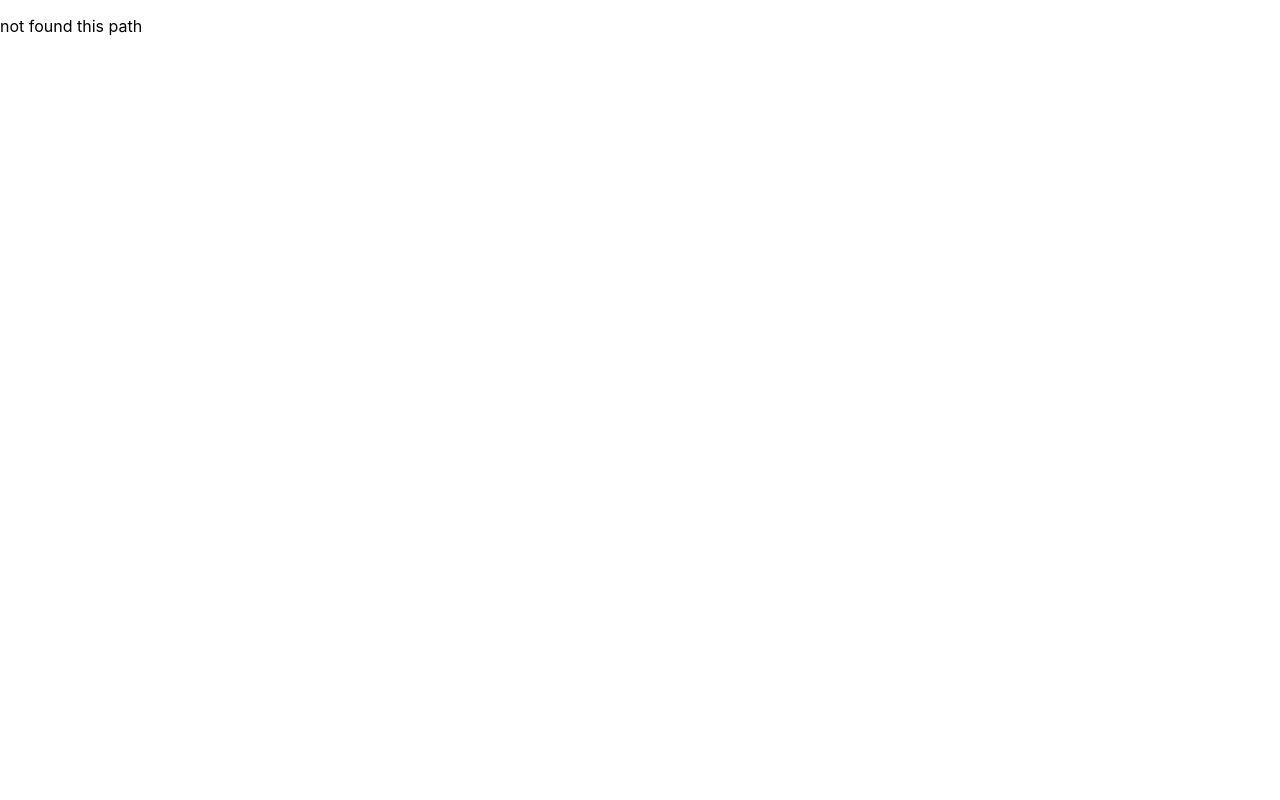
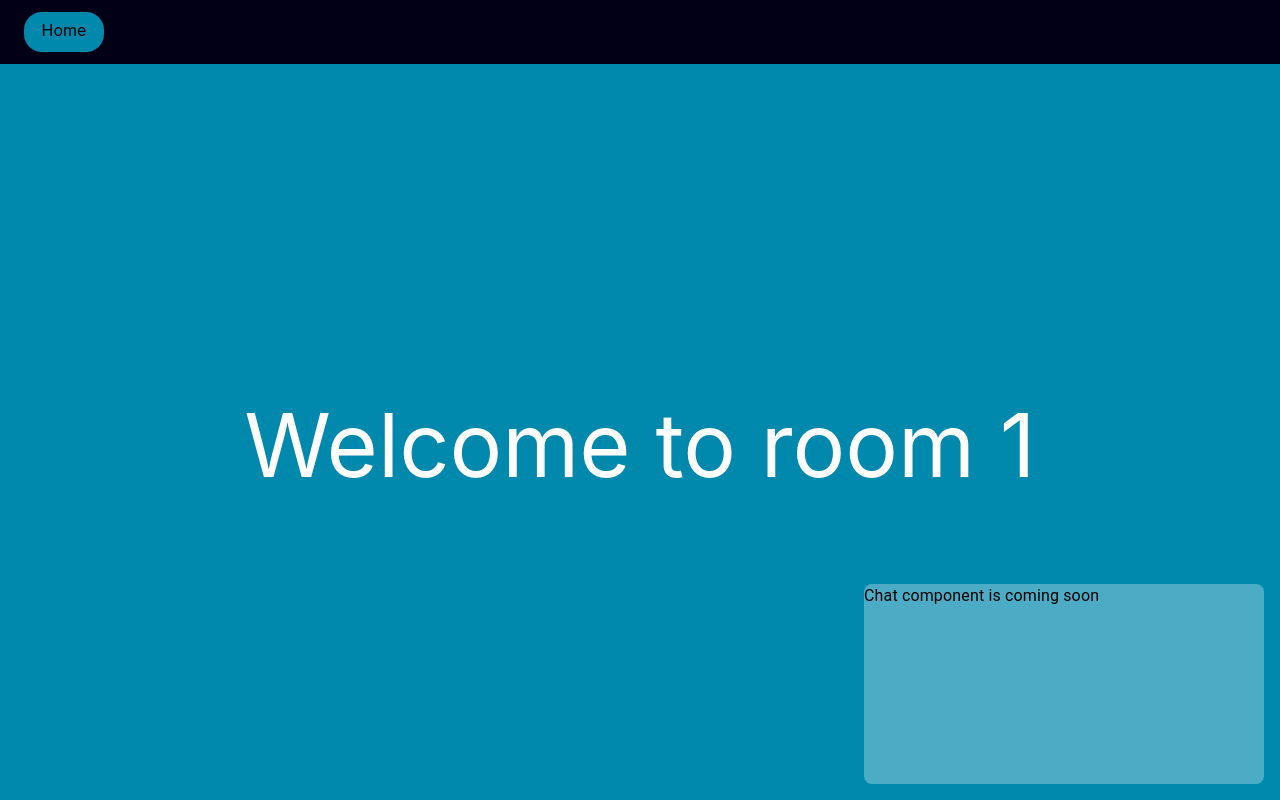
Before and after one commit to 2110521-2563-1-Software-Architecture/software-akitainu-term-project, a React (Create React App) app in the folder frontend/: page /gameplay/1 in a window 1280 px wide. Before the commit this address led to /404. Built offline with nearby package versions, Linux system fonts and the light colour scheme.

Commit message:
mock gameplay room and chat component

```diff
--- a/frontend/src/App.css
+++ b/frontend/src/App.css
@@ -5,13 +5,14 @@
 .App-logo {
   height: 40vmin;
   pointer-events: none;
+  animation: App-logo-spin infinite 20s linear;
 }
 
-@media (prefers-reduced-motion: no-preference) {
+/* @media (prefers-reduced-motion: no-preference) {
   .App-logo {
     animation: App-logo-spin infinite 20s linear;
   }
-}
+} */
 
 .App-header {
   background-color: #282c34;
--- a/frontend/src/Routes.js
+++ b/frontend/src/Routes.js
@@ -35,7 +35,11 @@ const routesConfig = [
     component: lazy(() => import("views/leadership/SelfScore")),
   },
   //add more path ...
-
+  {
+    exact: true,
+    path: "/gameplay/:roomId",
+    component: lazy(() => import("views/Gameplay")),
+  },
 
   //add more path
   {
--- /dev/null
+++ b/frontend/src/views/Gameplay/Chat/index.js
@@ -0,0 +1,52 @@
+import React, {useState} from 'react'
+import { Grid,
+  makeStyles,
+  Typography,
+} from '@material-ui/core'
+
+const useStyles = makeStyles((theme)=>({
+  root : {
+    position:"fixed",
+    width:"400px",
+    height:"200px",
+    background:"rgba(255,255,255,0.5)",
+    marginLeft:"calc(100vw - 400px - 16px)",
+    marginTop:"calc(100vh - 200px - 64px - 16px)",
+    borderRadius:"8px",
+    [theme.breakpoints.up('md')] : {
+      width:"400px",
+      height:"200px",
+      marginLeft:"calc(100vw - 400px - 16px)",
+      marginTop:"calc(100vh - 200px - 64px - 16px)",
+    },
+    transition:"background 0.3s ease-in-out"
+  }
+}))
+
+const chatRootStyle = (isHover) => {
+  if (isHover) {
+    return {
+      background:"rgba(255,255,255,0.9)"
+    }
+  }
+  else {
+    return {
+      background:"rgba(255,255,255,0.3)"
+    }
+  }
+}
+
+function Chat() {
+  const classes = useStyles()
+  const [isHover,setIsHover] = useState(false)
+  const chatStyle = chatRootStyle(isHover)
+
+
+
+  return (
+    <Grid className={classes.root} style={chatStyle} onMouseEnter={()=>{setIsHover(true)}} onMouseLeave={()=>{setIsHover(false)}}>
+      <Typography >Chat component is coming soon</Typography>
+    </Grid>
+  )
+}
+export default Chat
--- /dev/null
+++ b/frontend/src/views/Gameplay/index.js
@@ -0,0 +1,62 @@
+import React from 'react'
+import { makeStyles } from '@material-ui/core'
+import { useParams, useHistory  } from "react-router-dom";
+import Chat from './Chat'
+
+const useStyles = makeStyles((theme)=>({
+    root : {
+        height:"100vh",
+        width:"100vw",
+        background:"#0088ad",
+    },
+    navbarTop : {
+        height:"64px",
+        background:"#020017",
+        width:"100vw",
+    },
+    welcome : {
+        color:"white",
+        fontSize:"88px",
+        textAlign:"center",
+        paddingTop:"40vh",
+    },
+    exitRoomButton : {
+        height:"40px",
+        width:"80px",
+        position:"relative",
+        top:"12px",
+        left:"24px",
+        background:"#0088ad",
+        cursor:"pointer",
+        borderRadius:"18px"
+    }
+}))
+
+function Gameplay() {
+    const classes = useStyles()
+    const { roomId } = useParams()
+    const history = useHistory()
+
+    const backtoHome = () => {
+        history.push("/home")
+        history.go(0)
+    }
+
+    const Topbar = () => (
+    <div className={classes.navbarTop}>
+        <div className={classes.exitRoomButton} onClick={backtoHome}>
+            <div style={{textAlign:"center",position:"relative",top:"8px"}}>Home</div>
+        </div>
+    </div>
+    )
+
+    return (
+        <div className={classes.root}>
+            <Topbar/>
+            <Chat/>
+            <div className={classes.welcome} style={{marginTop:"8px"}}>{`Welcome to room ${roomId}`}</div>
+        </div>
+    )
+}
+
+export default Gameplay
--- a/frontend/src/views/Home.js
+++ b/frontend/src/views/Home.js
@@ -1,7 +1,9 @@
 import React from 'react';
 import logo from '../shiba-inu.svg';
+// import logo from '../logo.svg'
 
 function Home() {
+
     return (
     <div className="App">
       <header className="App-header">
@@ -18,6 +20,18 @@ function Home() {
           Learn React
         </a>
         <p className="akitainu">by software akitainu</p>
+        <a
+          className="App-link"
+          href="http://localhost:3002/helloworld/shiba_lover"
+        >
+          Try Helloworld with shiba_lover
+        </a>
+        <a
+          className="App-link"
+          href="http://localhost:3002/gameplay/101"
+        >
+          Go to room 101
+        </a>
       </header>
     </div>
     )
```
